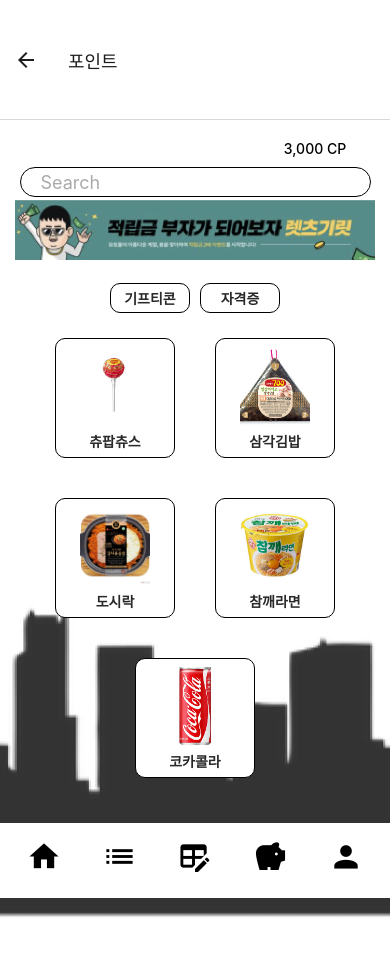
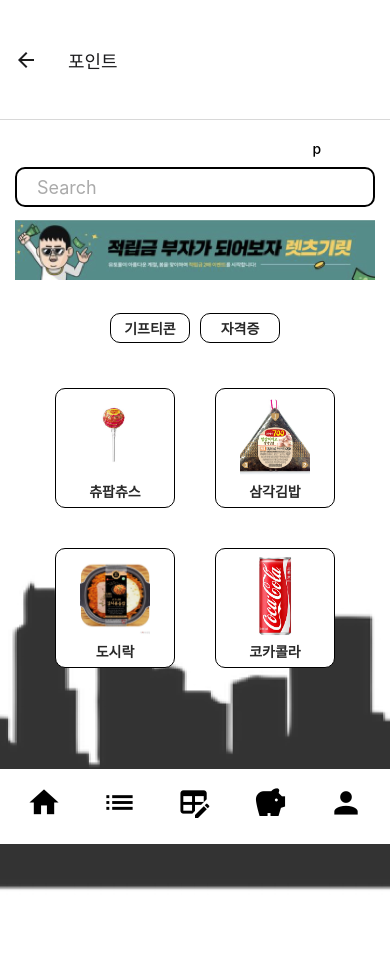
Before and after one commit to City-citizen/react-native, a React Native app: screen /Point in a window 390 px wide. After the commit the page ends 899 px from the top, so only its background shows below. Built offline with nearby package versions, Linux system fonts and the light colour scheme; no server answers.

Commit message:
point 파베추가

```diff
--- a/components/pages/EachPoint.js
+++ b/components/pages/EachPoint.js
@@ -4,19 +4,42 @@ import { MaterialIcons, MaterialCommunityIcons } from "@expo/vector-icons";
 import { useNavigation } from "@react-navigation/native";
 import BottomTabNav from "../compent/BottomTabNav";
 import Adimg from "../compent/Adimg";
+import { getFirestore, doc, updateDoc, increment, getDoc } from 'firebase/firestore';
+import {auth} from "../firebase/firebase";
 
 const image = require('../img/drink.jpg');
+const db = getFirestore(); // Firestore 인스턴스를 가져와서 db 변수 초기화
+
 
 export default function EachPoint() {
     const [message, setMessage] = useState('');
     const navigation = useNavigation();
 
-    const onPressButton = () => {
-      setMessage('구매가 완료되었습니다.');
-      setTimeout(() => {
-        setMessage('');
-      }, 5000);
+    const onPressButton = async () => {
+      // Firebase Firestore에서 문서 업데이트
+      const user = auth.currentUser;
+      const washingtonRef = doc(db, "users", user.uid);
+      const decrementAmount = 1500;
+
+      // 포인트 확인
+      const docSnap = await getDoc(washingtonRef);
+      if (docSnap.exists()) {
+        const currentPoints = docSnap.data().point;
+        if (currentPoints >= decrementAmount) {
+          await updateDoc(washingtonRef, { point: increment(-decrementAmount) });
+
+          setMessage('구매가 완료되었습니다.');
+          setTimeout(() => {
+            setMessage('');
+          }, 5000);
+        } else {
+          setMessage('포인트가 부족합니다.');
+        }
+      } else {
+        setMessage('사용자 문서를 찾을 수 없습니다.');
+      }
     };
+
 
   return (
     <View style={styles.container}>
--- a/components/pages/JoinMembershipPage.js
+++ b/components/pages/JoinMembershipPage.js
@@ -28,7 +28,6 @@ export default function JoinMembershipPage() {
     major : "",
     classyear : "",
     phonenumber : "",
-
   })
 
   const resultMessages = {
@@ -61,6 +60,7 @@ export default function JoinMembershipPage() {
           postDeleteRate : '',
           CommentsDeleteRate :'',
           photoUrl : '',
+          point : '',
 
 
         });
--- a/components/pages/Point.js
+++ b/components/pages/Point.js
@@ -1,13 +1,47 @@
 import React from 'react';
-import { ScrollView,StyleSheet, View, TextInput, TouchableWithoutFeedback, Text, Image,TouchableOpacity } from 'react-native';
+import { StyleSheet, View, TextInput, TouchableWithoutFeedback, Text, Image,TouchableOpacity } from 'react-native';
 import { MaterialIcons, MaterialCommunityIcons } from "@expo/vector-icons";
 import { useNavigation } from "@react-navigation/native";
 import BottomTabNav from "../compent/BottomTabNav";
 import Adimg from "../compent/Adimg";
+import { auth , db } from "../firebase/firebase";
+import { collection, getDocs, query, where } from "firebase/firestore";
+import {useEffect, useState } from "react";
 
 export default function Point() {
 
   const navigation = useNavigation();
+  const [point, setPoint] = useState("");
+
+  useEffect(() => {
+    const getUserDatapoint = async () => {
+      try {
+
+        const user = auth.currentUser;
+        const uid = user.uid;
+
+        if (!user) {
+          console.log("사용자를 찾을 수 없습니다.");
+          return;
+        }
+
+        const q = query(collection(db, "users"), where("userUid", "==", uid));
+        const querySnapshot = await getDocs(q);
+        if (!querySnapshot.empty) {
+          querySnapshot.forEach((doc) => {
+            const userData = doc.data();
+            setPoint(userData.point);
+          });
+        } else {
+          console.log("사용자 문서를 찾을 수 없습니다.");
+        }
+      } catch (error) {
+        console.log("데이터를 가져오는 중에 오류가 발생했습니다.", error);
+      }
+    };
+
+    getUserDatapoint();
+  }, []);
 
   return (
     <View style={styles.container}>
@@ -28,7 +62,7 @@ export default function Point() {
 
     <View style={styles.pointview}>
 
-    <Text style={styles.point}>3,000 CP</Text>
+    <Text style={styles.point}>{point} p</Text>
 
     </View>
 
@@ -74,13 +108,7 @@ export default function Point() {
           />
           <Text style={styles.buttonText}>도시락</Text>
         </TouchableOpacity>
-        <TouchableOpacity style={styles.button} onPress={()=>{navigation.navigate('EachPoint');}}>
-          <Image
-            style={styles.buttonImage}
-            source={require('../img/cupramen.jpg')}
-          />
-          <Text style={styles.buttonText}>참깨라면</Text>
-        </TouchableOpacity>
+
 
         <TouchableOpacity style={styles.button} onPress={()=>{navigation.navigate('EachPoint');}}>
           <Image
@@ -107,21 +135,19 @@ flex: 1,
 backgroundColor: '#ffff',
 paddingHorizontal: 0,
 alignItems: 'center',
-justifyContent: 'center',
+
 
 },
 searchBar: {
-  width: '90%',
-  height: 30,
+  width: 360,
+  height: 40,
   backgroundColor: '#ffff',
-  borderRadius: 25,
+  borderRadius: 10,
   justifyContent: 'center',
   paddingLeft: 20,
   marginTop: 10,
-  borderBottomWidth: 1,
-  borderLeftWidth:1,
-  borderRightWidth:1,
-  borderTopWidth: 1,
+  borderWidth:2,
+  marginBottom:10,
 },
 pointview:{
     marginTop: 20,
@@ -186,7 +212,8 @@ smallButton: {
   borderRadius: 10,
   justifyContent: 'center',
   alignItems: 'center',
-
+  marginTop:10,
+  marginBottom:20,
 
 },
 smallButtonsContainer: {
```
